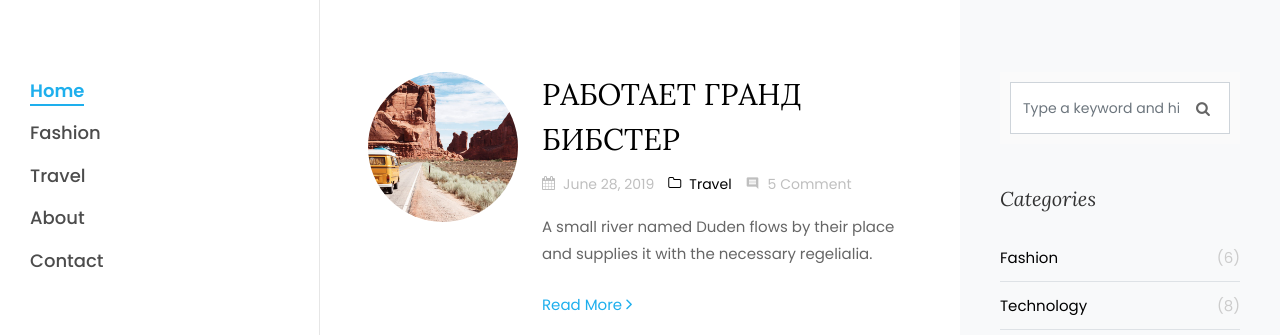
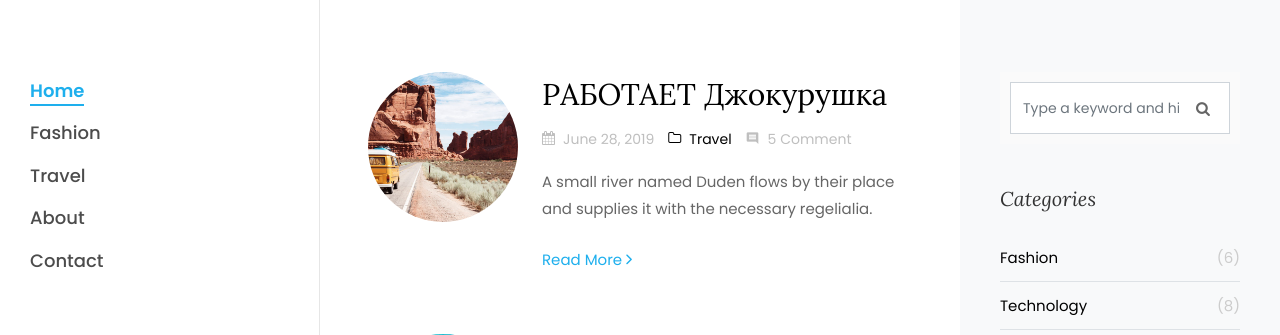
Before and after one commit to zavarin-michael/CulMap, a Django app: page / in a window 1280 px wide. Shown: the top 335 px of the page. Run offline with Django 3.2, Linux system fonts and the light colour scheme; some libraries are stand-ins or nearby versions; some web fonts are replaced.

Commit message:
Работает другой челик

```diff
--- a/templates/home/home.html
+++ b/templates/home/home.html
@@ -8,7 +8,7 @@
                     <div class="blog-entry ftco-animate d-md-flex">
                         <a href="single.html" class="img img-2" style="background-image: url(images/image_1.jpg);"></a>
                         <div class="text text-2 pl-md-4">
-              <h3 class="mb-2"><a href="single.html">РАБОТАЕТ ГРАНД БИБСТЕР</a></h3>
+              <h3 class="mb-2"><a href="single.html">РАБОТАЕТ Джокурушка</a></h3>
               <div class="meta-wrap">
                                 <p class="meta">
                     <span><i class="icon-calendar mr-2"></i>June 28, 2019</span>
```
